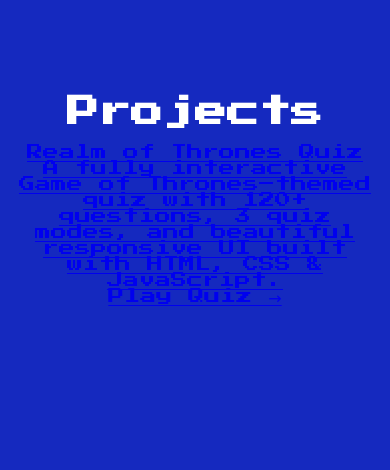
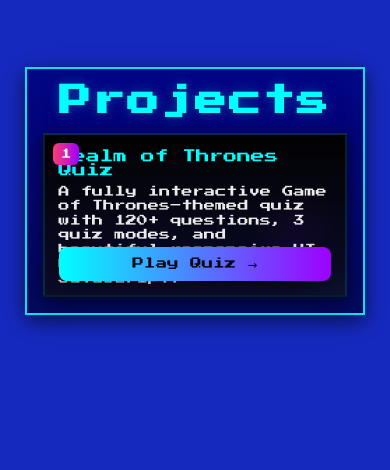
Before and after one commit to aakash-48/aakash-portfolio, a plain HTML site: page index.html in a window 390 px wide. Shown: the part 1934-2404 px from the top of the page. Drawn offline with Linux system fonts and the light colour scheme; a script that the page names is missing.

Commit message:
Update style.css

```diff
--- a/style.css
+++ b/style.css
@@ -400,7 +400,6 @@ body {
   color: #fff;
   text-shadow: 0 0 3px #00ffff;
   margin: 0 auto;
-  position: relative;
 }
 
 /* Header flicker effect */
@@ -471,19 +470,199 @@ body {
   }
 }
 
+/* === PROJECTS SECTION === */
+#projects {
+  padding-top: 120px;
+  padding-bottom: 100px;
+}
 
+.projects-terminal {
+  background: linear-gradient(180deg, rgba(0,0,128,0.95), rgba(0,0,80,0.9));
+  border: 2px solid rgba(0,255,255,0.9);
+  padding: 1.8rem;
+  width: 85%;
+  max-width: 1100px;
+  margin: 0 auto;
+  text-align: center;
+  font-family: 'Press Start 2P', cursive;
+  color: #fff;
+  box-shadow: 0 6px 20px rgba(0,0,0,0.6), inset 0 0 40px rgba(0,255,255,0.04);
+}
 
+.section-title {
+  font-size: 1.45rem;
+  margin-bottom: 0.4rem;
+  color: #00ffff;
+  text-shadow: 0 0 12px rgba(0,255,255,0.25);
+  letter-spacing: 0.06em;
+}
 
+.projects-grid {
+  display: grid;
+  grid-template-columns: repeat(auto-fit, minmax(260px, 1fr));
+  gap: 1.1rem;
+  align-items: stretch;
+  margin-top: 0.8rem;
+  counter-reset: project;
+}
 
+.project-card {
+  position: relative;
+  display: flex;
+  flex-direction: column;
+  justify-content: space-between;
+  background: linear-gradient(180deg,#020202 0%, #0b0b2a 100%);
+  border: 2px solid rgba(0,255,255,0.12);
+  padding: 1.1rem;
+  text-align: left;
+  color: #fff;
+  text-decoration: none;
+  transition: transform 0.28s cubic-bezier(.2,.9,.2,1), box-shadow 0.28s, border-color 0.28s;
+  box-shadow: 0 4px 16px rgba(0,0,0,0.6), 0 0 6px rgba(0,255,255,0.03);
+  min-height: 140px;
+  overflow: hidden;
+  -webkit-tap-highlight-color: transparent;
+}
 
+.project-card::before {
+  counter-increment: project;
+  content: counter(project);
+  position: absolute;
+  top: 10px;
+  left: 10px;
+  background: linear-gradient(90deg,#ff3d6e,#9d00ff);
+  color: white;
+  font-size: 0.7rem;
+  padding: 6px 8px;
+  border-radius: 6px;
+  box-shadow: 0 4px 8px rgba(157,0,255,0.18);
+  z-index: 3;
+}
 
+.project-card::after {
+  content: "";
+  position: absolute;
+  right: -40px;
+  bottom: -40px;
+  width: 140px;
+  height: 140px;
+  background: radial-gradient(circle at 30% 30%, rgba(157,0,255,0.06), transparent 30%),
+              radial-gradient(circle at 70% 70%, rgba(0,255,255,0.03), transparent 30%);
+  transform: rotate(15deg);
+  pointer-events: none;
+  z-index: 1;
+}
 
+.project-card:hover {
+  transform: translateY(-10px) scale(1.01);
+  border-color: #9d00ff;
+  box-shadow: 0 18px 40px rgba(157,0,255,0.18), 0 0 28px rgba(157,0,255,0.08);
+  color: #eae1ff;
+}
 
+.project-title {
+  color: #00ffff;
+  font-size: 0.95rem;
+  margin-bottom: 0.5rem;
+  z-index: 2;
+}
 
+.project-desc {
+  font-size: 0.7rem;
+  color: rgba(255,255,255,0.92);
+  line-height: 1.3;
+  margin-bottom: 0.9rem;
+  z-index: 2;
+}
 
+.project-link {
+  font-size: 0.7rem;
+  color: #020312;
+  background: linear-gradient(90deg,#00ffff,#9d00ff);
+  padding: 6px 10px;
+  border-radius: 8px;
+  align-self: flex-end;
+  text-decoration: none;
+  z-index: 2;
+  box-shadow: 0 4px 12px rgba(0,0,0,0.4);
+  transition: transform 0.18s ease, opacity 0.18s ease;
+  cursor: pointer;
+  border: none;
+  display: inline-block;
+}
 
+.project-link:hover {
+  transform: translateY(-3px);
+  opacity: 0.98;
+}
 
+/* === MOBILE RESPONSIVE FOR PROJECTS (≤ 900px) === */
+@media (max-width: 900px) {
+  #projects {
+    padding-top: 100px;
+    padding-bottom: 60px;
+  }
 
+  .projects-terminal {
+    width: 90%;
+    padding: 1.4rem;
+  }
+
+  .section-title {
+    font-size: 1.2rem;
+  }
+
+  .projects-grid {
+    grid-template-columns: repeat(auto-fit, minmax(200px, 1fr));
+    gap: 0.9rem;
+  }
+
+  .project-card {
+    padding: 1rem;
+    min-height: 128px;
+  }
+
+  .project-title { font-size: 0.9rem; }
+  .project-desc { font-size: 0.72rem; }
+  .project-link { font-size: 0.78rem; padding: 0.7rem 0.8rem; width: 100%; text-align: center; }
+}
+
+/* === MOBILE RESPONSIVE FOR PROJECTS (≤ 480px) === */
+@media (max-width: 480px) {
+  #projects {
+    padding-top: 80px;
+    padding-bottom: 50px;
+  }
+
+  .projects-terminal {
+    width: 95%;
+    padding: 1rem;
+  }
+
+  .section-title {
+    font-size: 1.05rem;
+  }
+
+  .projects-grid {
+    grid-template-columns: 1fr;
+    gap: 0.6rem;
+  }
+
+  .project-card {
+    padding: 0.85rem;
+    min-height: 110px;
+  }
+
+  .project-card::before {
+    font-size: 0.65rem;
+    top: 8px;
+    left: 8px;
+  }
+
+  .project-title { font-size: 0.86rem; }
+  .project-desc { font-size: 0.7rem; max-height: 3rem; }
+  .project-link { font-size: 0.72rem; padding: 0.6rem; }
+}
 
 /* === CONTACT TERMINAL === */
 .contact-terminal {
@@ -588,9 +767,6 @@ body {
   animation: blinkCursor 1s step-end infinite;
 }
 
-
-
-
 /* === RETRO FOOTER === */
 .retro-footer {
   background-color: #000080; /* Deep retro blue */
@@ -625,9 +801,6 @@ body {
   content: "_";
   animation: blinkCursor 1s step-end infinite;
 }
-
-
-
 
 /* ANIMATIONS */
 @keyframes noise {
```
